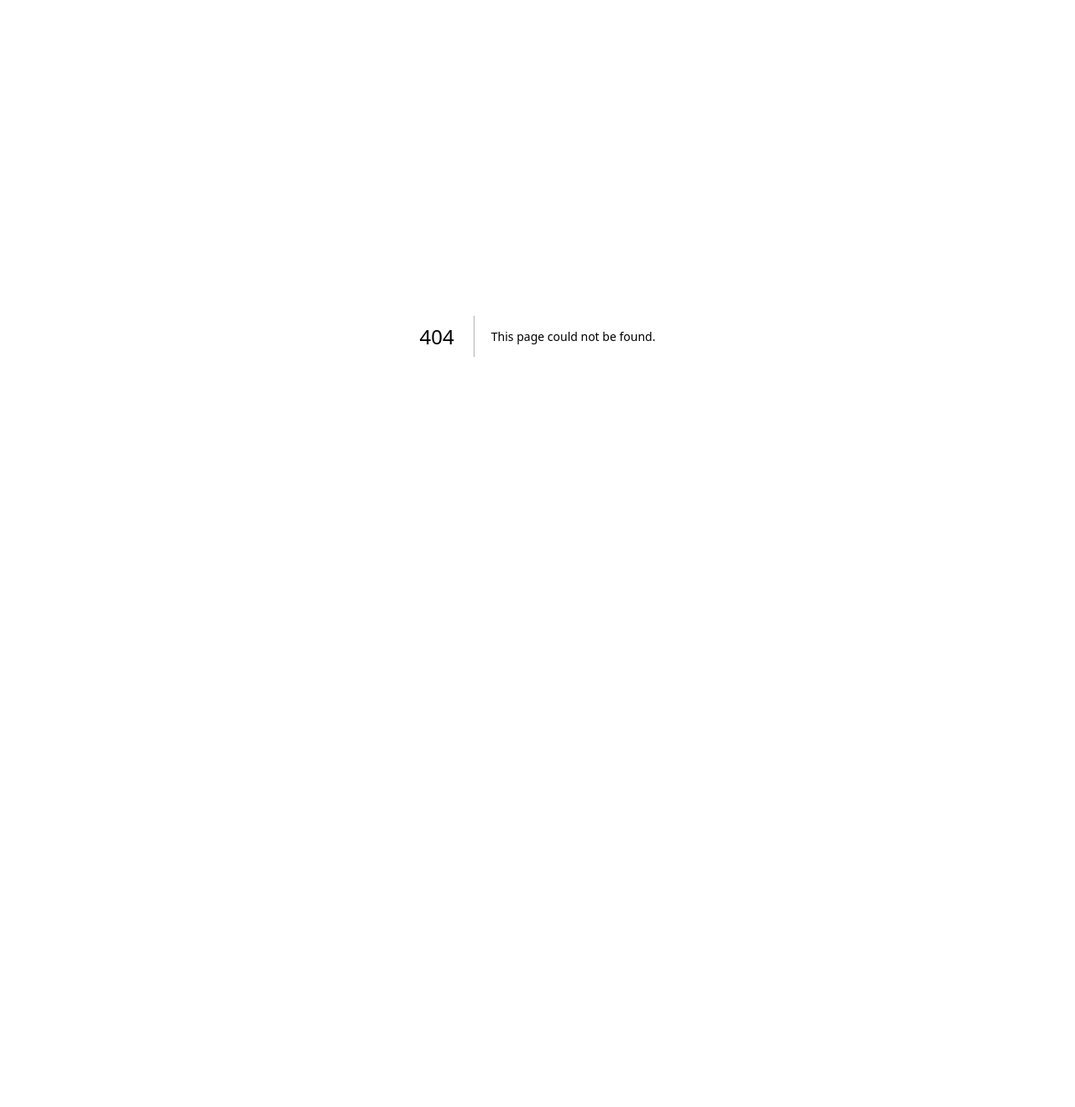
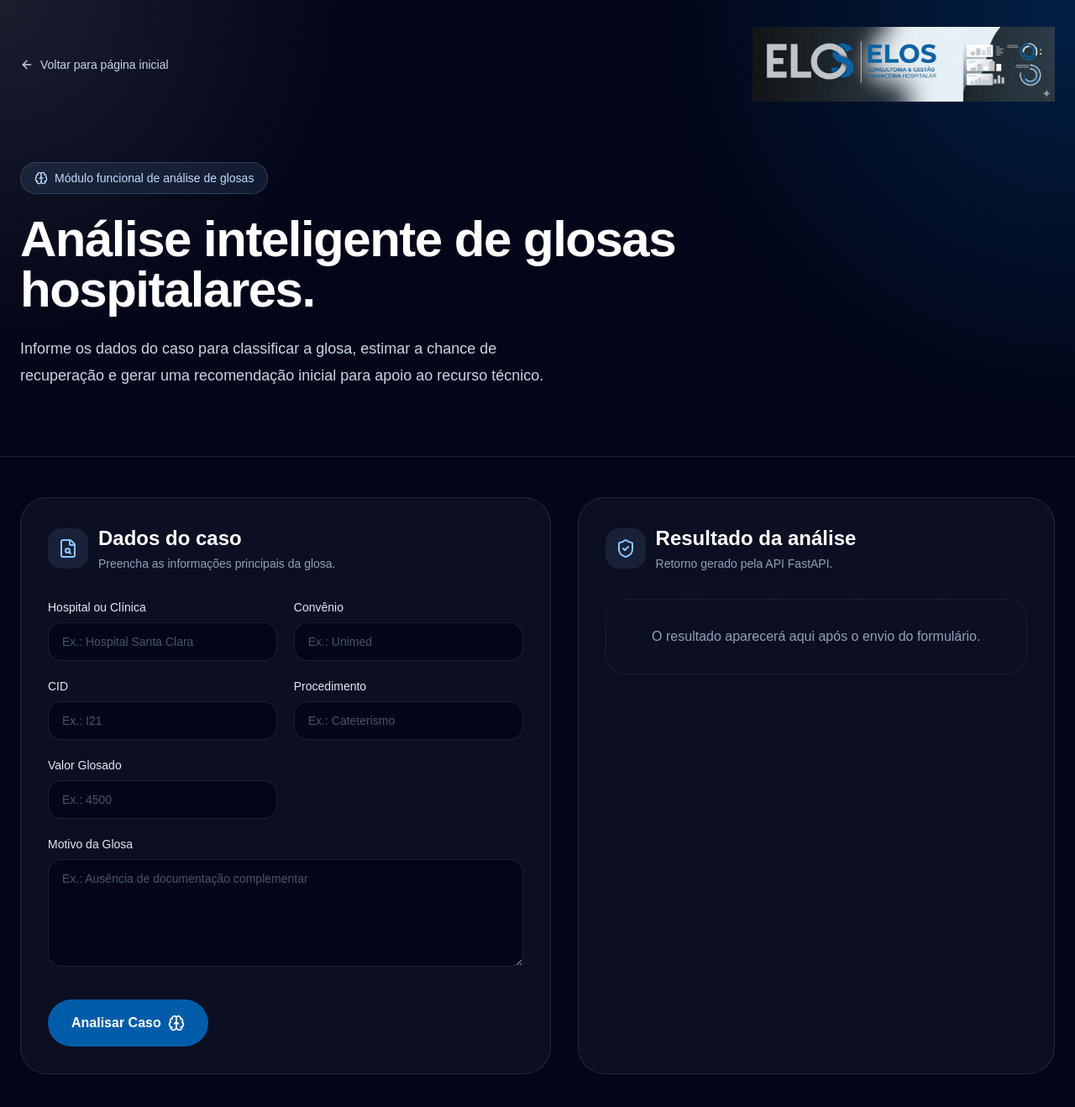
Before and after one commit to danmotafs/elos-recovery-ai, a Next.js app in the folder frontend/: page /analisar-glosa in a window 1280 px wide. Before the commit this address had no page. Shown: the top 1318 px of the page at 84% size. Before the commit the page ends 800 px from the top, so only its background shows below. Built offline with nearby package versions, Linux system fonts and the light colour scheme.

Commit message:
Connect frontend glosa analysis page to FastAPI backend

```diff
--- /dev/null
+++ b/frontend/app/analisar-glosa/page.tsx
@@ -0,0 +1,302 @@
+"use client";
+
+import { useState } from "react";
+import axios from "axios";
+import {
+  ArrowLeft,
+  Brain,
+  CheckCircle2,
+  FileSearch,
+  Loader2,
+  ShieldCheck,
+} from "lucide-react";
+
+type FormData = {
+  hospital: string;
+  convenio: string;
+  cid: string;
+  procedimento: string;
+  valor_glosado: string;
+  motivo: string;
+};
+
+type ResultadoAnalise = {
+  categoria: string;
+  prioridade: string;
+  chance_recuperacao: number;
+  recomendacao: string;
+};
+
+const initialFormData: FormData = {
+  hospital: "",
+  convenio: "",
+  cid: "",
+  procedimento: "",
+  valor_glosado: "",
+  motivo: "",
+};
+
+export default function AnalisarGlosaPage() {
+  const [formData, setFormData] = useState<FormData>(initialFormData);
+  const [resultado, setResultado] = useState<ResultadoAnalise | null>(null);
+  const [loading, setLoading] = useState(false);
+  const [erro, setErro] = useState("");
+
+  function updateField(field: keyof FormData, value: string) {
+    setFormData((current) => ({
+      ...current,
+      [field]: value,
+    }));
+  }
+
+  async function analisarCaso(event: React.FormEvent<HTMLFormElement>) {
+    event.preventDefault();
+    setLoading(true);
+    setErro("");
+    setResultado(null);
+
+    try {
+      const apiUrl =
+        process.env.NEXT_PUBLIC_API_URL || "http://127.0.0.1:8000";
+
+      const response = await axios.post<ResultadoAnalise>(
+        `${apiUrl}/api/glosa/analisar`,
+        {
+          hospital: formData.hospital,
+          convenio: formData.convenio,
+          cid: formData.cid,
+          procedimento: formData.procedimento,
+          valor_glosado: Number(formData.valor_glosado),
+          motivo: formData.motivo,
+        }
+      );
+
+      setResultado(response.data);
+    } catch {
+      setErro(
+        "Não foi possível analisar o caso. Verifique se o backend FastAPI está rodando na porta 8000."
+      );
+    } finally {
+      setLoading(false);
+    }
+  }
+
+  return (
+    <main className="min-h-screen bg-slate-950 text-white">
+      <section className="relative overflow-hidden border-b border-white/10">
+        <div className="absolute inset-0 bg-[radial-gradient(circle_at_top_right,rgba(0,92,169,0.30),transparent_35%),radial-gradient(circle_at_top_left,rgba(155,155,155,0.16),transparent_30%)]" />
+
+        <header className="relative mx-auto flex max-w-7xl items-center justify-between px-6 py-8">
+          <a
+            href="/"
+            className="inline-flex items-center gap-2 text-sm font-medium text-slate-300 transition hover:text-white"
+          >
+            <ArrowLeft className="h-4 w-4" />
+            Voltar para página inicial
+          </a>
+
+          <img
+            src="/brand/banner-elos.png"
+            alt="Elos Consultoria e Gestão Financeira Hospitalar"
+            className="hidden h-auto w-[360px] object-contain md:block"
+          />
+        </header>
+
+        <div className="relative mx-auto max-w-7xl px-6 pb-20 pt-10">
+          <div className="max-w-4xl">
+            <div className="mb-6 inline-flex items-center gap-2 rounded-full border border-blue-300/20 bg-blue-300/10 px-4 py-2 text-sm text-blue-200">
+              <Brain className="h-4 w-4" />
+              Módulo funcional de análise de glosas
+            </div>
+
+            <h1 className="text-4xl font-semibold tracking-tight md:text-6xl">
+              Análise inteligente de glosas hospitalares.
+            </h1>
+
+            <p className="mt-6 max-w-2xl text-lg leading-8 text-slate-300">
+              Informe os dados do caso para classificar a glosa, estimar a
+              chance de recuperação e gerar uma recomendação inicial para apoio
+              ao recurso técnico.
+            </p>
+          </div>
+        </div>
+      </section>
+
+      <section className="mx-auto grid max-w-7xl gap-8 px-6 py-12 lg:grid-cols-[1fr_0.9fr]">
+        <form
+          onSubmit={analisarCaso}
+          className="rounded-[2rem] border border-white/10 bg-white/[0.04] p-6 md:p-8"
+        >
+          <div className="mb-8 flex items-center gap-3">
+            <div className="flex h-12 w-12 items-center justify-center rounded-2xl bg-blue-300/10">
+              <FileSearch className="h-6 w-6 text-blue-300" />
+            </div>
+
+            <div>
+              <h2 className="text-2xl font-semibold">Dados do caso</h2>
+              <p className="mt-1 text-sm text-slate-400">
+                Preencha as informações principais da glosa.
+              </p>
+            </div>
+          </div>
+
+          <div className="grid gap-5 md:grid-cols-2">
+            <Input
+              label="Hospital ou Clínica"
+              value={formData.hospital}
+              onChange={(value) => updateField("hospital", value)}
+              placeholder="Ex.: Hospital Santa Clara"
+            />
+
+            <Input
+              label="Convênio"
+              value={formData.convenio}
+              onChange={(value) => updateField("convenio", value)}
+              placeholder="Ex.: Unimed"
+            />
+
+            <Input
+              label="CID"
+              value={formData.cid}
+              onChange={(value) => updateField("cid", value)}
+              placeholder="Ex.: I21"
+            />
+
+            <Input
+              label="Procedimento"
+              value={formData.procedimento}
+              onChange={(value) => updateField("procedimento", value)}
+              placeholder="Ex.: Cateterismo"
+            />
+
+            <Input
+              label="Valor Glosado"
+              value={formData.valor_glosado}
+              onChange={(value) => updateField("valor_glosado", value)}
+              placeholder="Ex.: 4500"
+              type="number"
+            />
+
+            <div className="md:col-span-2">
+              <label className="mb-2 block text-sm font-medium text-slate-200">
+                Motivo da Glosa
+              </label>
+              <textarea
+                required
+                value={formData.motivo}
+                onChange={(event) => updateField("motivo", event.target.value)}
+                placeholder="Ex.: Ausência de documentação complementar"
+                className="min-h-32 w-full rounded-2xl border border-white/10 bg-slate-950 px-4 py-3 text-sm text-white outline-none transition placeholder:text-slate-600 focus:border-blue-300"
+              />
+            </div>
+          </div>
+
+          {erro && (
+            <div className="mt-6 rounded-2xl border border-red-400/20 bg-red-400/10 p-4 text-sm text-red-200">
+              {erro}
+            </div>
+          )}
+
+          <button
+            type="submit"
+            disabled={loading}
+            className="mt-8 inline-flex w-full items-center justify-center gap-2 rounded-full bg-[#005CA9] px-7 py-4 font-semibold text-white transition hover:bg-[#1E73BE] disabled:cursor-not-allowed disabled:opacity-70 md:w-auto"
+          >
+            {loading ? (
+              <>
+                <Loader2 className="h-5 w-5 animate-spin" />
+                Analisando caso...
+              </>
+            ) : (
+              <>
+                Analisar Caso
+                <Brain className="h-5 w-5" />
+              </>
+            )}
+          </button>
+        </form>
+
+        <aside className="rounded-[2rem] border border-white/10 bg-white/[0.04] p-6 md:p-8">
+          <div className="mb-8 flex items-center gap-3">
+            <div className="flex h-12 w-12 items-center justify-center rounded-2xl bg-blue-300/10">
+              <ShieldCheck className="h-6 w-6 text-blue-300" />
+            </div>
+
+            <div>
+              <h2 className="text-2xl font-semibold">Resultado da análise</h2>
+              <p className="mt-1 text-sm text-slate-400">
+                Retorno gerado pela API FastAPI.
+              </p>
+            </div>
+          </div>
+
+          {!resultado ? (
+            <div className="rounded-3xl border border-dashed border-white/10 p-8 text-center">
+              <p className="text-slate-400">
+                O resultado aparecerá aqui após o envio do formulário.
+              </p>
+            </div>
+          ) : (
+            <div className="space-y-5">
+              <ResultCard label="Categoria" value={resultado.categoria} />
+              <ResultCard label="Prioridade" value={resultado.prioridade} />
+              <ResultCard
+                label="Chance de Recuperação"
+                value={`${resultado.chance_recuperacao}%`}
+              />
+
+              <div className="rounded-3xl border border-blue-300/20 bg-blue-300/10 p-5">
+                <div className="mb-3 flex items-center gap-2 text-blue-200">
+                  <CheckCircle2 className="h-5 w-5" />
+                  <p className="font-semibold">Recomendação</p>
+                </div>
+                <p className="leading-7 text-slate-300">
+                  {resultado.recomendacao}
+                </p>
+              </div>
+            </div>
+          )}
+        </aside>
+      </section>
+    </main>
+  );
+}
+
+function Input({
+  label,
+  value,
+  onChange,
+  placeholder,
+  type = "text",
+}: {
+  label: string;
+  value: string;
+  onChange: (value: string) => void;
+  placeholder: string;
+  type?: string;
+}) {
+  return (
+    <div>
+      <label className="mb-2 block text-sm font-medium text-slate-200">
+        {label}
+      </label>
+      <input
+        required
+        type={type}
+        value={value}
+        onChange={(event) => onChange(event.target.value)}
+        placeholder={placeholder}
+        className="w-full rounded-2xl border border-white/10 bg-slate-950 px-4 py-3 text-sm text-white outline-none transition placeholder:text-slate-600 focus:border-blue-300"
+      />
+    </div>
+  );
+}
+
+function ResultCard({ label, value }: { label: string; value: string }) {
+  return (
+    <div className="rounded-3xl border border-white/10 bg-slate-950 p-5">
+      <p className="text-sm text-slate-400">{label}</p>
+      <p className="mt-2 text-2xl font-semibold text-white">{value}</p>
+    </div>
+  );
+}
```
Also changed, not shown: 1 other file (tests, documents, lock files or other folders).
